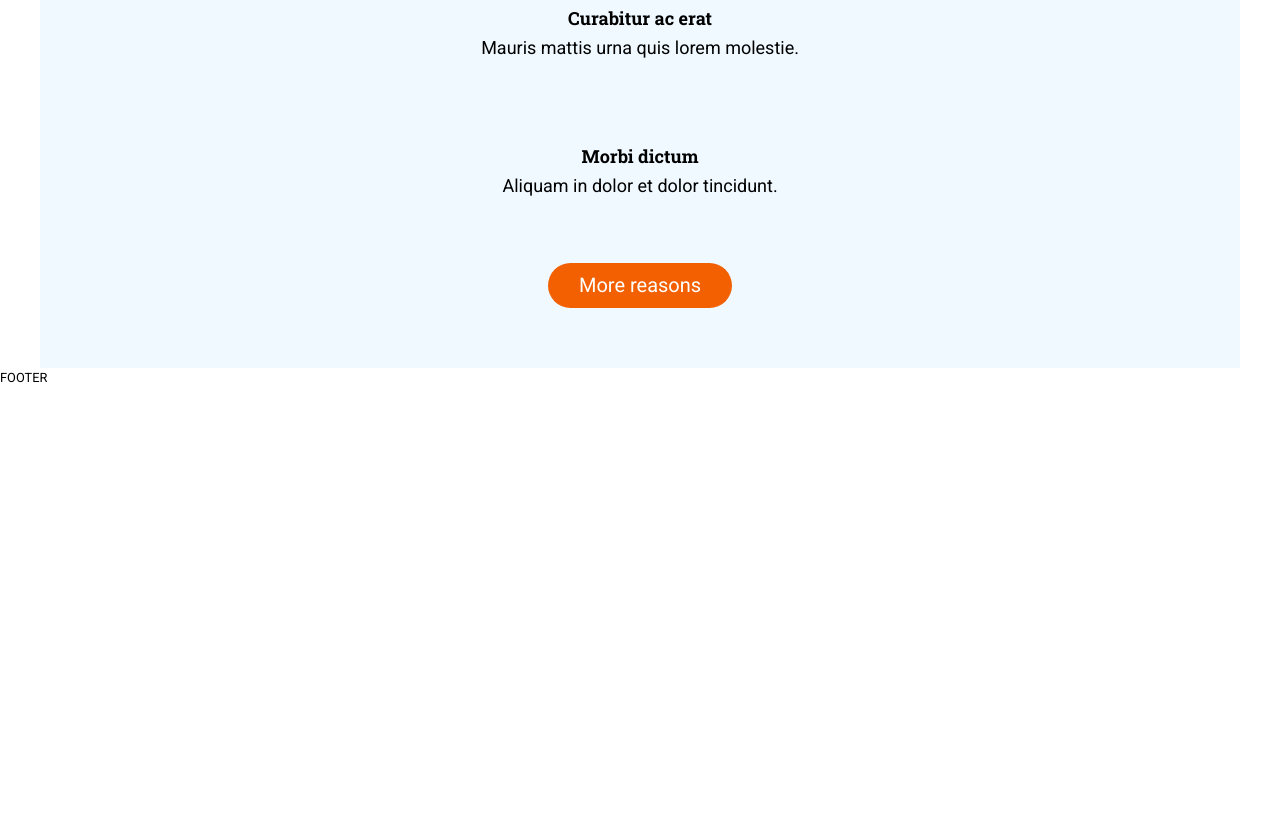
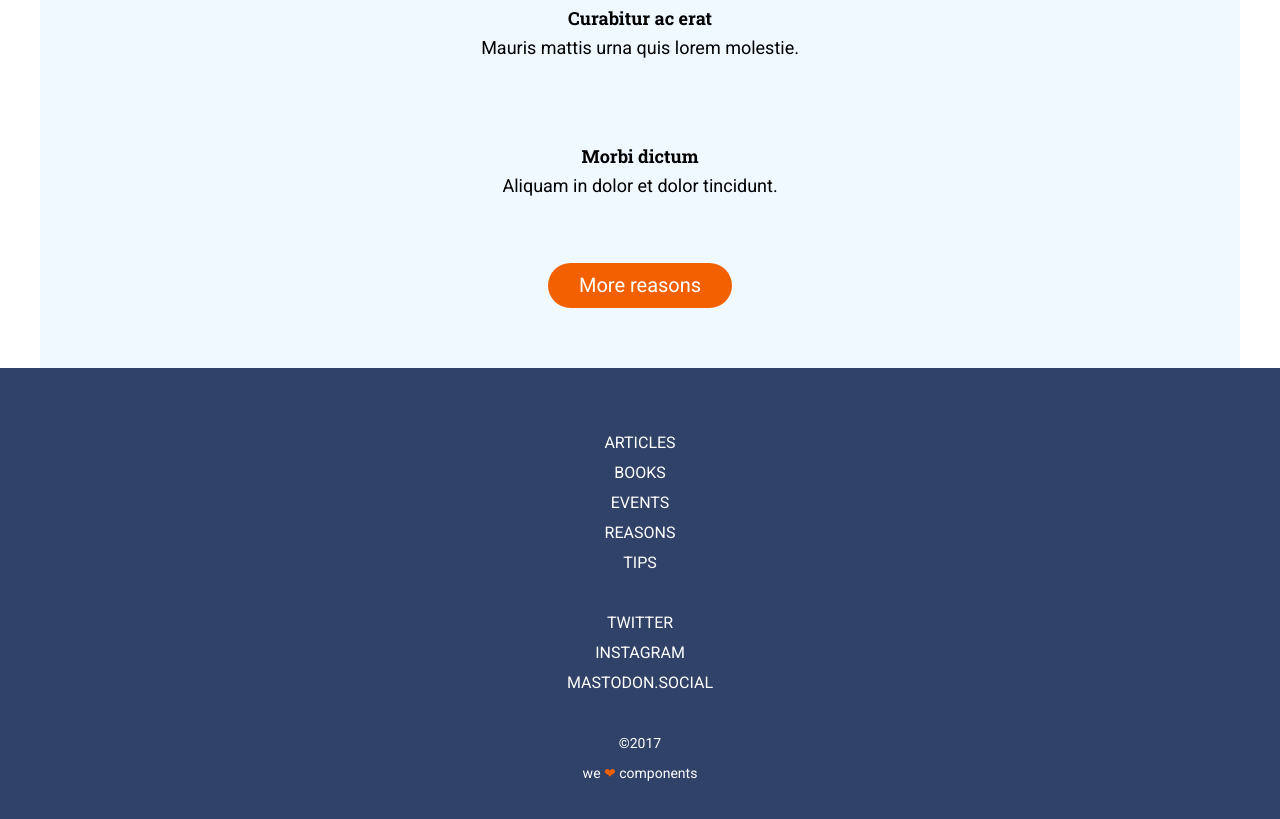
Before and after one commit to seguramaria/modulo-1-evaluacion-final-seguramaria, a website: page docs/index.html in a window 1280 px wide. Shown: the part 1310-2129 px from the top of the page. Before the commit the page ends 1696 px from the top, so only its background shows below. Drawn offline with Linux system fonts and the light colour scheme.

Commit message:
Run docs

```diff
--- a/docs/index.html
+++ b/docs/index.html
@@ -81,10 +81,65 @@
         </div>
       </main>
 
-      <footer class="page__footer">
-        <small>
-          FOOTER
-        </small>
+      <footer class="footer">
+        <div class="footer-container">
+          <nav class="menu menu-1">
+            <ul class="list">
+              <li>
+                <a href="https://adalab.es/" title="Ir a Adalab" target="_blank"
+                  >Articles</a
+                >
+              </li>
+              <li>
+                <a href="https://adalab.es/" itle="Ir a Adalab" target="_blank"
+                  >Books</a
+                >
+              </li>
+              <li>
+                <a href="https://adalab.es/" title="Ir a Adalab" target="_blank"
+                  >Events</a
+                >
+              </li>
+              <li>
+                <a href="https://adalab.es/" title="Ir a Adalab" target="_blank"
+                  >Reasons</a
+                >
+              </li>
+              <li>
+                <a href="https://adalab.es/" title="Ir a Adalab" target="_blank"
+                  >Tips</a
+                >
+              </li>
+            </ul>
+          </nav>
+
+          <nav class="menu menu-2">
+            <ul class="list">
+              <li>
+                <a href="https://adalab.es/" title="Ir a Adalab" target="_blank"
+                  >Twitter</a
+                >
+              </li>
+              <li>
+                <a href="https://adalab.es/" title="Ir a Adalab" target="_blank"
+                  >Instagram</a
+                >
+              </li>
+              <li>
+                <a href="https://adalab.es/" title="Ir a Adalab" target="_blank"
+                  >Mastodon.social</a
+                >
+              </li>
+            </ul>
+          </nav>
+
+          <div class="copy">
+            <span> &copy;2017</span>
+            <div>
+              <span>We <span class="heart">❤︎</span> components</span>
+            </div>
+          </div>
+        </div>
       </footer>
 
     </div>
```
Also changed, not shown: docs/assets/css/main.css.
